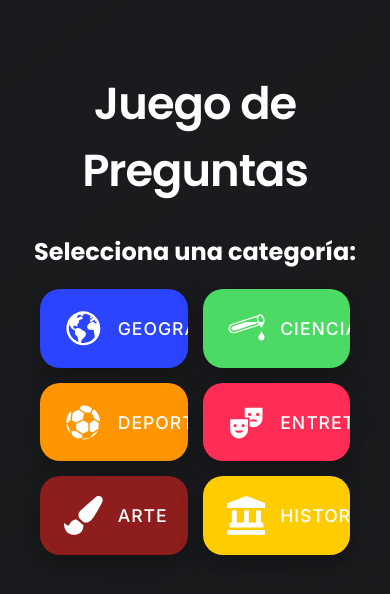
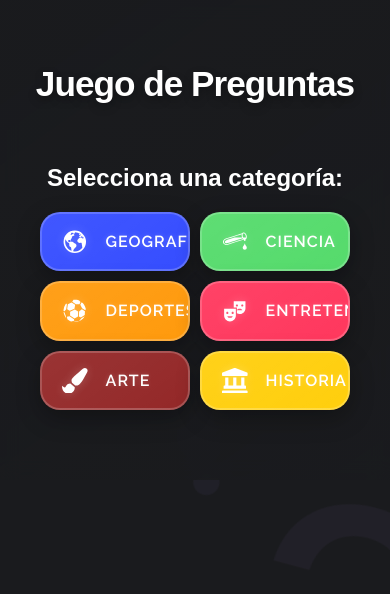
Before and after one commit to elivinsky/preguntadosapp, a React (Vite) app: page / in a window 390 px wide. Shown: the top 594 px of the page. Built offline with nearby package versions, Linux system fonts and the light colour scheme.

Commit message:
fix styles

```diff
--- a/src/App.css
+++ b/src/App.css
@@ -1,54 +1,56 @@
-@import url("https://fonts.googleapis.com/css2?family=Poppins:wght@400;500;600;700&family=Inter:wght@400;500&display=swap");
-
+@import url('https://fonts.googleapis.com/css2?family=Fraunces:ital,opsz,wght@0,9..144,100..900;1,9..144,100..900&family=Raleway:ital,wght@0,100..900;1,100..900&display=swap');
+/* Estilos generales */
 body {
   margin: 0;
   padding: 0;
   background-color: #1a1b1e;
+  font-family: "Poppins", sans-serif;
+  color: #ffffff;
+  min-height: 100vh;
+  overflow-x: hidden;
   position: relative;
-  overflow-x: hidden;
-  min-height: 100vh;
+}
+
+/* Fondo decorativo con preguntas */
+body::before,
+body::after {
+  content: "?";
+  position: fixed;
+  font-family: "Inter", sans-serif;
+  color: rgba(147, 112, 219, 0.05);
+  z-index: 0;
 }
 
 body::before {
-  content: "?";
-  position: fixed;
   top: 0;
   left: 0;
   width: 100%;
   height: 100%;
-  font-family: "Inter", sans-serif;
   font-size: 200px;
-  color: rgba(147, 112, 219, 0.05);
   display: flex;
   align-items: center;
   justify-content: center;
-  z-index: 0;
   transform: rotate(-15deg);
 }
 
 body::after {
-  content: "?";
-  position: fixed;
   bottom: -50px;
   right: -50px;
-  font-family: "Inter", sans-serif;
   font-size: 400px;
-  color: rgba(147, 112, 219, 0.03);
-  z-index: 0;
   transform: rotate(15deg);
 }
 
+/* Contenedor principal */
 .container {
   max-width: 800px;
   margin: 0 auto;
   padding: 40px 20px;
   text-align: center;
-  min-height: 100vh;
-  font-family: "Poppins", sans-serif;
-  color: #ffffff;
+  height: 100vh;
+  max-height: max-content;
   position: relative;
   z-index: 1;
-  backdrop-filter: blur(5px);
+  backdrop-filter: blur(10px);
   background: linear-gradient(
     145deg,
     rgba(26, 27, 30, 0.95),
@@ -56,46 +58,52 @@ body::after {
   );
 }
 
+/* Título principal */
 h1 {
-  color: #ffffff;
   font-size: 2.8em;
   margin-bottom: 30px;
-  font-weight: 600;
+  font-weight: 700;
   letter-spacing: -1px;
+  color: #ffffff;
+  text-shadow: 0 4px 10px rgba(0, 0, 0, 0.3);
 }
 
+/* Selector de categorías */
 .categoria-selector {
-  margin: 30px 0;
+  margin: 60px 0 30px;
 }
 
 .categorias {
   display: grid;
   grid-template-columns: repeat(2, 1fr);
-  gap: 15px;
+  gap: 16px 32px;
   margin: 20px auto;
-  max-width: 600px;
+  max-width: 800px;
   padding: 0 20px;
 }
-
 .categoria-btn {
-  padding: 20px 24px;
-  font-size: 1.1em;
+  padding: 24px 32px;
+  font-size: 1.5em;
   display: flex;
   flex-direction: row;
   align-items: center;
-  gap: 15px;
+  gap: 18px;
   border: none;
   border-radius: 20px;
   transition: all 0.3s ease;
   box-shadow: 0 8px 24px rgba(0, 0, 0, 0.3);
-  font-weight: 500;
+  font-weight: 600;
   letter-spacing: 1px;
-  font-family: "Inter", sans-serif;
+  font-family: "Raleway", sans-serif;
   text-transform: uppercase;
   backdrop-filter: blur(8px);
   position: relative;
   overflow: hidden;
   cursor: pointer;
+  background: linear-gradient(145deg, rgba(255, 255, 255, 0.1), rgba(255, 255, 255, 0.05));
+  border: 2px solid rgba(255, 255, 255, 0.2);
+  color: #ffffff;
+  text-shadow: 0 0 5px rgba(255, 255, 255, 0.2);
 }
 
 .categoria-btn::before {
@@ -114,45 +122,109 @@ h1 {
   transition: opacity 0.3s ease;
 }
 
+.categoria-btn::after {
+  content: "";
+  position: absolute;
+  top: 50%;
+  left: 50%;
+  width: 300%;
+  height: 300%;
+  background: radial-gradient(
+    circle,
+    rgba(255, 255, 255, 0.2),
+    rgba(255, 255, 255, 0) 70%
+  );
+  transform: translate(-50%, -50%) scale(0);
+  transition: transform 0.5s ease, opacity 0.5s ease;
+  opacity: 0;
+}
+
 .categoria-btn:hover::before {
   opacity: 1;
 }
 
+.categoria-btn:hover::after {
+  transform: translate(-50%, -50%) scale(1);
+  opacity: 1;
+}
+
+.categoria-btn:hover {
+  transform: translateY(-4px);
+  box-shadow: 0 15px 30px rgba(0, 0, 0, 0.15),
+              0 0 20px rgba(255, 255, 255, 0.2);
+  filter: brightness(1.2);
+  border-color: rgba(255, 255, 255, 0.2);
+}
+
+.categoria-btn:active {
+  transform: translateY(2px);
+  box-shadow: 0 5px 10px rgba(0, 0, 0, 0.1),
+              0 0 10px rgba(255, 255, 255, 0.2);
+}
+
 .categoria-icon {
-  font-size: 2.2em;
+  font-size: 1.6em;
   display: flex;
   color: white;
   cursor: pointer;
   transition: transform 0.3s ease;
+  filter: drop-shadow(0 0 5px rgba(255, 255, 255, 0.2));
 }
 
-.categoria-btn:hover {
-  transform: translateY(-4px);
-  box-shadow: 0 15px 30px rgba(0, 0, 0, 0.15);
-  filter: brightness(1.1);
+.categoria-btn:hover .categoria-icon {
+  transform: scale(1.1);
+  filter: drop-shadow(0 0 10px rgba(255, 255, 255, 0.2));
 }
 
-.categoria-btn:active {
-  transform: translateY(2px);
-  box-shadow: 0 5px 10px rgba(0, 0, 0, 0.1);
+/* Colores específicos para cada categoría */
+.categoria-btn[style*="#2b44ff"] { /* Geografia */
+  background: linear-gradient(145deg, rgba(43, 68, 255, 0.2), rgba(43, 68, 255, 0.1));
+  border-color: rgba(43, 68, 255, 0.5);
 }
 
+.categoria-btn[style*="#4cd964"] { /* Ciencia */
+  background: linear-gradient(145deg, rgba(76, 217, 100, 0.2), rgba(76, 217, 100, 0.1));
+  border-color: rgba(76, 217, 100, 0.5);
+}
+
+.categoria-btn[style*="#ff9500"] { /* Deportes */
+  background: linear-gradient(145deg, rgba(255, 149, 0, 0.2), rgba(255, 149, 0, 0.1));
+  border-color: rgba(255, 149, 0, 0.5);
+}
+
+.categoria-btn[style*="#ff2d55"] { /* Entretenimiento */
+  background: linear-gradient(145deg, rgba(255, 45, 85, 0.2), rgba(255, 45, 85, 0.1));
+  border-color: rgba(255, 45, 85, 0.5);
+}
+
+.categoria-btn[style*="#8e1d1d"] { /* Arte */
+  background: linear-gradient(145deg, rgba(142, 29, 29, 0.2), rgba(142, 29, 29, 0.1));
+  border-color: rgba(142, 29, 29, 0.5);
+}
+
+.categoria-btn[style*="#ffcc00"] { /* Historia */
+  background: linear-gradient(145deg, rgba(255, 204, 0, 0.2), rgba(255, 204, 0, 0.1));
+  border-color: rgba(255, 204, 0, 0.5);
+}
+/* Estilos para la pregunta */
 .pregunta {
-  background-color: white;
+  background-color: rgba(255, 255, 255, 0.1);
   margin: 20px auto;
   padding: 25px;
   border-radius: 20px;
   box-shadow: 0 4px 15px rgba(0, 0, 0, 0.1);
   max-width: 600px;
+  backdrop-filter: blur(10px);
 }
 
 .pregunta p {
   font-size: 1.4em;
-  color: #333;
+  color: #ffffff;
   margin-bottom: 25px;
   line-height: 1.4;
 }
 
+/* Estilos para las opciones */
 .opciones {
   display: flex;
   flex-direction: column;
@@ -164,9 +236,10 @@ h1 {
 .opcion-btn {
   padding: 15px 20px;
   font-size: 1.2em;
-  border: 2px solid #e0e0e0;
+  border: 2px solid rgba(255, 255, 255, 0.2);
   border-radius: 12px;
-  background-color: white;
+  background-color: rgba(255, 255, 255, 0.1);
+  color: #ffffff;
   cursor: pointer;
   transition: all 0.3s;
   text-align: left;
@@ -174,8 +247,19 @@ h1 {
 }
 
 .opcion-btn:hover {
-  background-color: #f8f9fa;
+  background-color: rgba(255, 255, 255, 0.2);
   transform: translateX(5px);
+}
+
+.opcion-btn.seleccionada {
+  background-color: #ffcc00;
+  border: 2px solid #ff9500;
+  color: #1a1b1e;
+}
+
+.opcion-btn.descartada {
+  background-color: rgba(204, 204, 204, 0.3) !important;
+  cursor: not-allowed;
 }
 
 .opcion-btn.correcta {
@@ -190,20 +274,13 @@ h1 {
   border-color: #da190b;
 }
 
-.descartada {
-  background-color: #ccc !important;
-  cursor: not-allowed;
-}
-
-.opcion-btn.descartada {
-  background-color: #ccc !important;
-  cursor: not-allowed;
-}
+/* Controles */
 .controles {
   display: flex;
   gap: 15px;
   justify-content: center;
   margin-top: 30px;
+  flex-wrap: wrap;
 }
 
 .controles button {
@@ -227,8 +304,47 @@ h1 {
   transform: translateY(-2px);
 }
 
+.controles button:disabled {
+  background-color: #555;
+  cursor: not-allowed;
+  opacity: 0.7;
+}
+
+/* Título de la categoría en el juego */
 .juego h2 {
   color: #2b44ff;
   font-size: 1.8em;
   margin-bottom: 20px;
+  text-shadow: 0 4px 10px rgba(0, 0, 0, 0.3);
 }
+
+/* Estilos para pantallas pequeñas */
+@media (max-width: 768px) {
+  h1 {
+    font-size: 2.2em;
+  }
+
+  .categorias {
+    grid-template-columns: repeat(auto-fit, minmax(150px, 1fr));
+    gap: 10px;
+  }
+
+  .categoria-btn {
+    padding: 15px 20px;
+    font-size: 1em;
+  }
+
+  .pregunta p {
+    font-size: 1.2em;
+  }
+
+  .opcion-btn {
+    font-size: 1em;
+    padding: 12px 18px;
+  }
+
+  .controles button {
+    font-size: 1em;
+    padding: 10px 20px;
+  }
+}
```
Also changed, not shown: src/App.tsx (+55 -22 lines).
